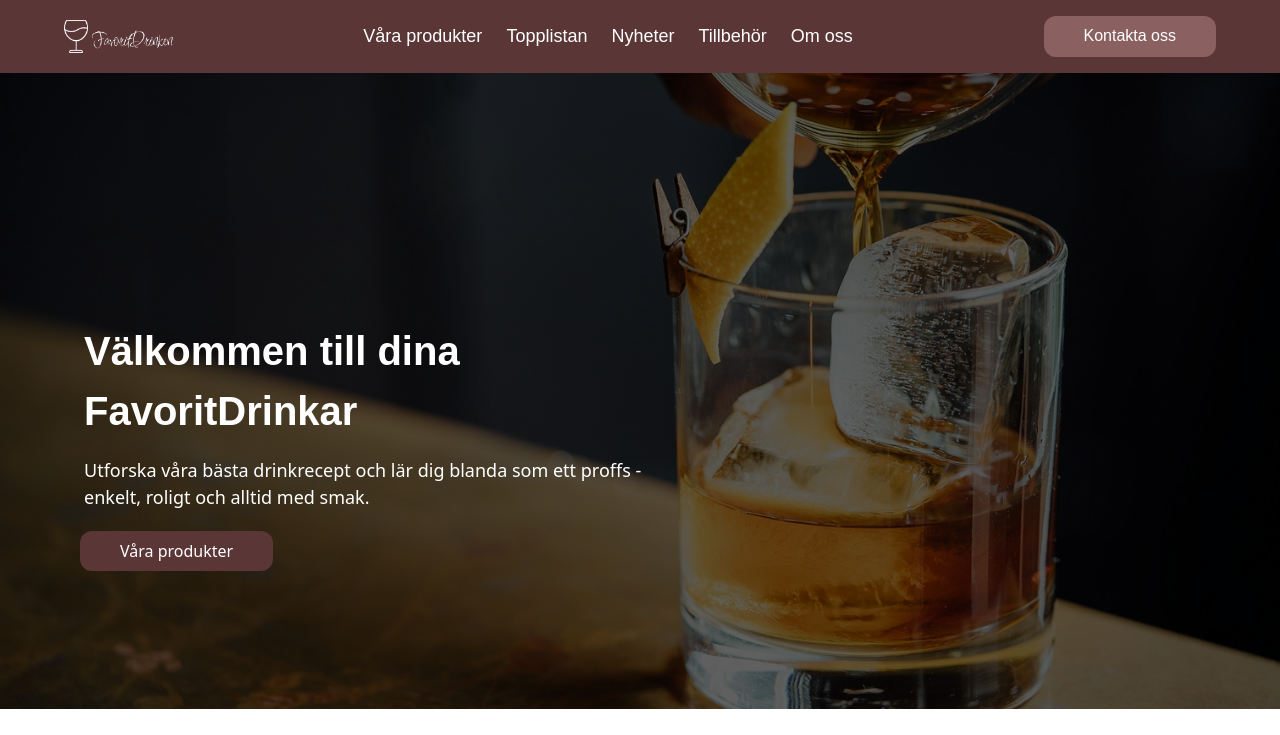
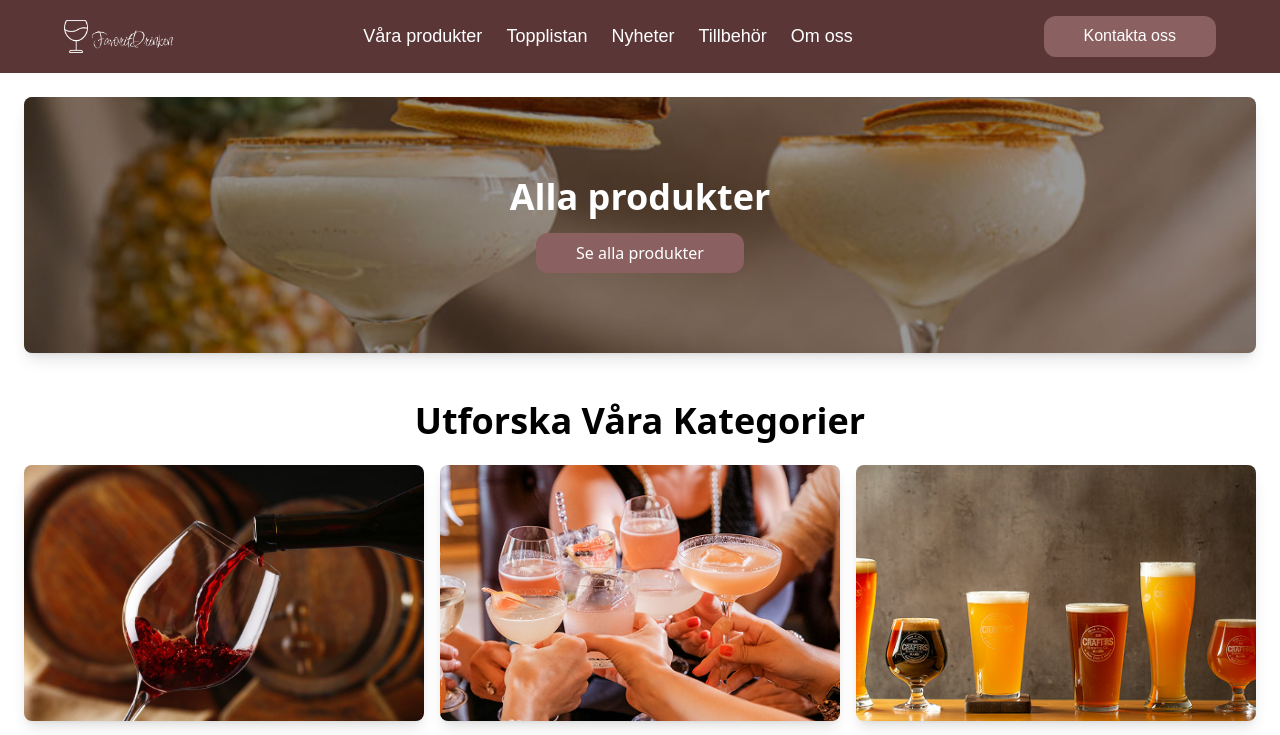
Before and after one commit to Topler97/Examensarbete, a Next.js app: page / in a window 1280 px wide. Shown: the top 735 px of the page. Built offline with nearby package versions, Linux system fonts and the light colour scheme.

Commit message:
Added image not beer anymore

```diff
--- /dev/null
+++ b/app/components/allproduct/AllProduct.jsx
@@ -0,0 +1,30 @@
+import { Button } from "../Button";
+import Image from 'next/image';
+
+const MyPineapple = () => {
+  return (
+    <div className="relative flex justify-center p-6">
+      <div className="w-full h-64 overflow-hidden rounded-lg shadow-lg relative">
+        <Image
+          src="/allproducts/ananas.png"
+          alt="pineapple image"
+          layout="fill"
+          objectFit="cover"
+          className="transition-all duration-300 ease-in-out group-hover:brightness-50 group-hover:scale-105"
+        />
+        {/* Mörk överlagring på bilden */}
+        <div className="absolute inset-0 bg-black opacity-40"></div>
+      </div>
+      <div className="absolute inset-0 flex flex-col items-center justify-center text-center">
+        <h1 className="text-white text-3xl md:text-4xl font-bold mb-4">Alla produkter</h1>
+        <Button
+          buttonText="Se alla produkter"
+          buttonColor="#8B6060"
+          className="py-2 px-6"
+        />
+      </div>
+    </div>
+  );
+};
+
+export default MyPineapple;
--- a/app/components/supply/Supplay.jsx
+++ b/app/components/supply/Supplay.jsx
@@ -9,15 +9,15 @@ const categories = [
   { name: 'Shots', image: '/supply/shots.png', link: '/categories/shots' },
   { name: 'Cider', image: '/supply/cider.png', link: '/categories/cider' },
   { name: 'Alkoholfritt', image: '/supply/soda.png', link: '/categories/alkoholfritt' }
-];
-
+]
 export default function ImageGallery() {
   return (
     <div className="p-6">
       {/* H1 Titel */}
-      <h1 className="text-4xl font-bold text-center mb-4">Utforska populära sidor</h1>
+      <h1 className="text-4xl font-bold text-center mb-6">Utforska Våra Kategorier</h1>
 
-    <div className="grid grid-cols-1 sm:grid-cols-2 md:grid-cols-3 gap-4 p-6">
+      {/* Bildgalleri */}
+      <div className="grid grid-cols-1 sm:grid-cols-2 md:grid-cols-3 gap-4">
         {categories.map((category, index) => (
           <Link key={index} href={category.link} className="relative group">
             <div className="w-full h-64 overflow-hidden rounded-lg shadow-lg relative">
@@ -29,8 +29,10 @@ export default function ImageGallery() {
                 objectFit="cover"
                 className="transition-all duration-300 ease-in-out group-hover:brightness-50 group-hover:scale-105"
               />
+              {/* Overlay */}
+              <div className="absolute inset-0 bg-opacity-0 group-hover:bg-opacity-40 transition-all duration-300"></div>
               {/* Text (dold först, visas vid hover) */}
-            <h3 className="absolute inset-0 flex items-center justify-center text-white text-2xl font-bold opacity-0 group-hover:opacity-100 transition-opacity duration-300">
+              <h3 className="absolute inset-0 flex items-center justify-center text-white text-2xl font-bold opacity-0 group-hover:opacity-100 transition-opacity duration-300 z-10">
                 {category.name}
               </h3>
             </div>
--- a/app/page.jsx
+++ b/app/page.jsx
@@ -1,7 +1,10 @@
+import ImageGallery from "./components/supply/Supplay"
+import MyPineapple from "./components/allproduct/AllProduct"
 
 export default function Home() {
   return (
   <div>
-
+    <MyPineapple />
+    <ImageGallery />
   </div>
 )}
```
Also changed, not shown: public/allproducts/ananas.png (added), public/allproducts/beer.png (added). Lines whose indentation alone changed are shown as unchanged.
